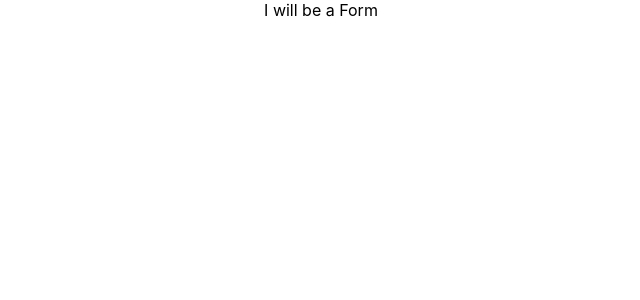
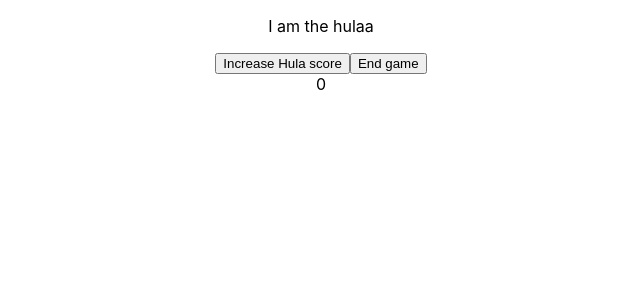
Before and after one commit to fac-17/JackGreg, a React (Create React App) app: page / in a window 1280 px wide. Shown: the top 300 px of the page, without its empty margins (319-959 px from the left). Built offline with nearby package versions, Linux system fonts and the light colour scheme.

Commit message:
add a button that goes to the final page with the score

```diff
--- a/src/Hula.js
+++ b/src/Hula.js
@@ -1,6 +1,20 @@
 import React from 'react';
 
-const Hula = () => {
-    <div>I am the hulaa</div>
+function Hula({ setScore, score, setCurrentPage }) {
+    const increaseScore = () => {
+        setScore(score + 1)
+    }
+    const endGame = () => {
+        setCurrentPage('score')
+    }
+
+    return (<div>
+        <p>I am the hulaa</p>
+        <button onClick={increaseScore}>Increase Hula score</button>
+        <button onClick={endGame}> End game</button>
+        <div>{score}</div>
+    </div>
+    )
+
 }
 export default Hula;
--- a/src/Page.js
+++ b/src/Page.js
@@ -2,12 +2,13 @@ import React from 'react';
 import Hula from './Hula';
 
 function Page() {
-    const [currentPage, setCurrentPage] = React.useState('form');
+    const [currentPage, setCurrentPage] = React.useState('hula');
+    const [score, setScore] = React.useState(0);
     if (currentPage === 'form') {
         return (<div>I will be a Form</div>);
     }
     else if (currentPage === 'hula') {
-        return (< Hula />);
+        return (< Hula setScore={setScore} score={score} setCurrentPage={setCurrentPage} />);
     }
     else if (currentPage === 'score') {
         return (<div>I will be the score summary</div>);
```
